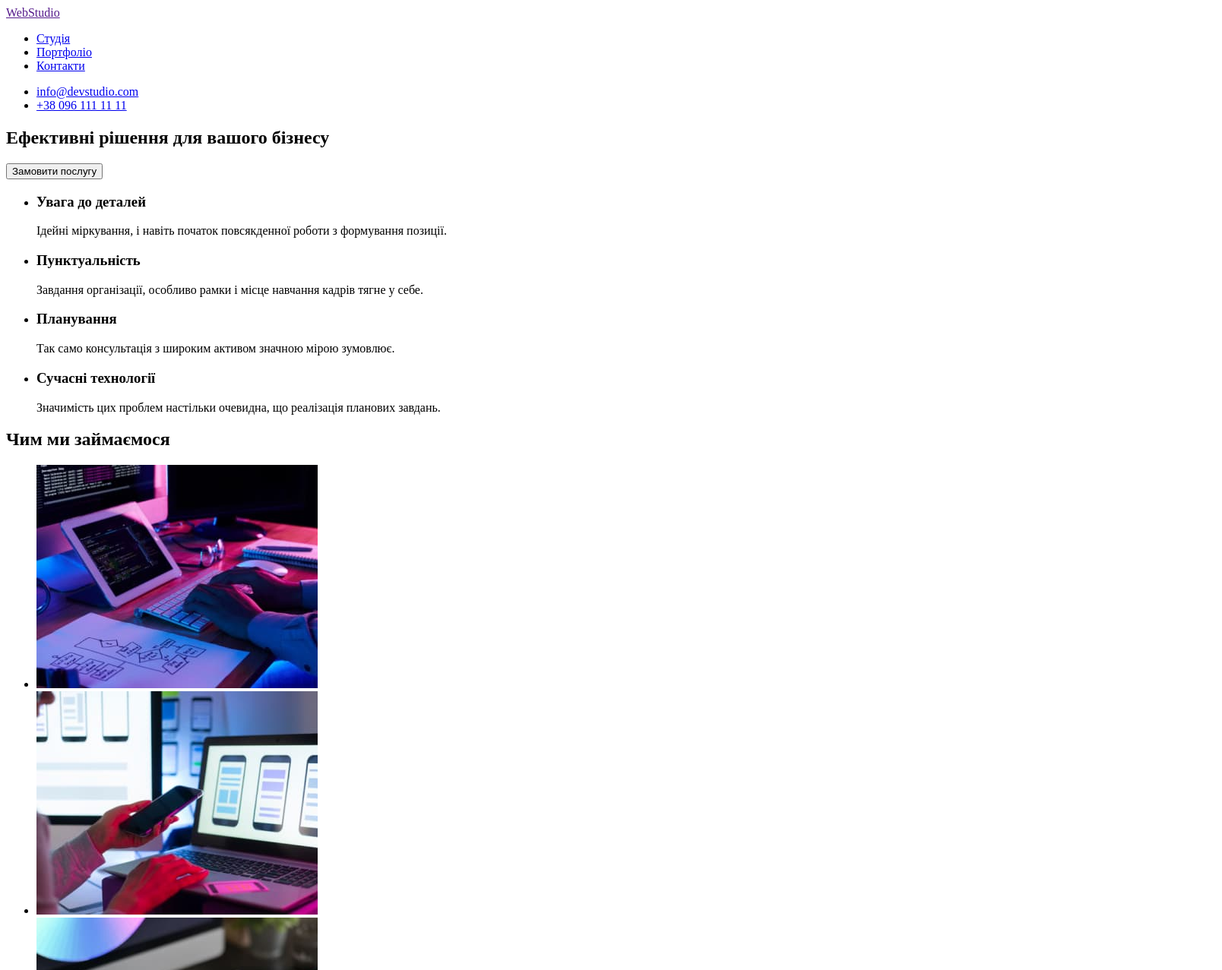
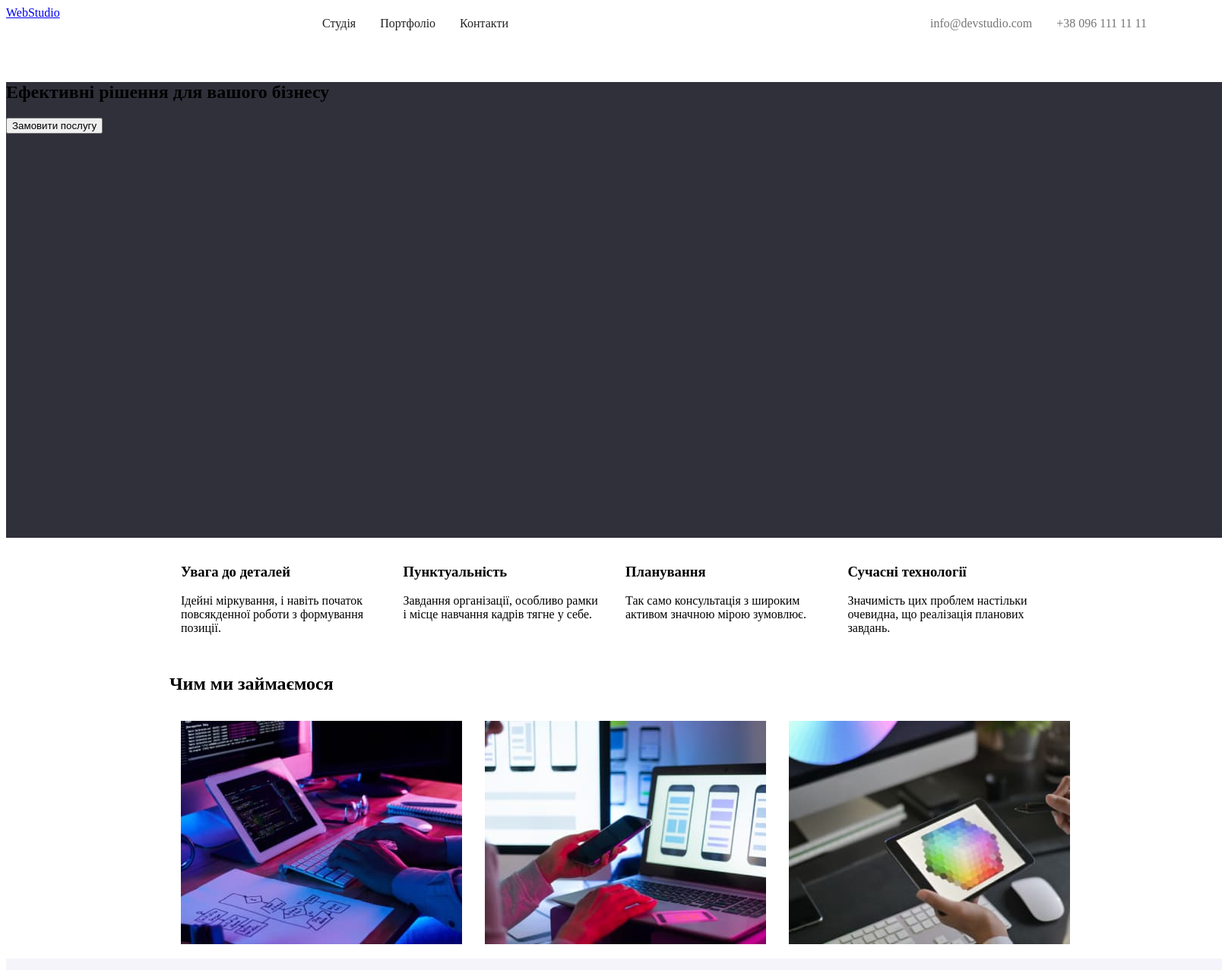
Before and after one commit to popelok2022/goit-markup-hw-02, a plain HTML site: page index.html in a window 1280 px wide. Shown: the top 1277 px of the page at 76% size, 1608 px wide, since content can reach past the window. Drawn offline with Linux system fonts and the light colour scheme.

Commit message:
доданя class до першої сторінки

```diff
--- a/index.html
+++ b/index.html
@@ -1,27 +1,29 @@
 <!DOCTYPE html>
 <html lang="uk">
   <head>
-    <meta charset="UTF-8">
-    <meta http-equiv="X-UA-Compatible" content="IE=edge">
-    <meta name="viewport" content="width=device-width, initial-scale=1.0">
+    <meta charset="UTF-8" />
+    <meta http-equiv="X-UA-Compatible" content="IE=edge" />
+    <meta name="viewport" content="width=device-width, initial-scale=1.0" />
     <title>WebStudio</title>
+    <link rel="stylesheet" href="./css/styles.css" />
   </head>
   <body>
-    <header>
-      <a href="">WebStudio</a>
-      <nav>
+    <header class="header">
+      <div class="logo"><a href="/">WebStudio</a></div>
+      <nav class="navigation">
         <ul>
           <li>
             <a href="./index.html">Студія</a>
           </li>
           <li>
-            <a href="#">Портфоліо</a>
+            <a href="./portfolio.html">Портфоліо</a>
           </li>
           <li>
             <a href="#">Контакти</a>
           </li>
         </ul>
       </nav>
+      <div class="contakts">
         <ul>
         <li>
           <a href="mailto:info@devstudio.com">info@devstudio.com</a>
@@ -29,128 +31,139 @@
         <li>
           <a href="tel:+380961111111">+38 096 111 11 11</a>
         </li>
-      </ul>
+      </ul></div>
+
     </header>
 
     <main>
-      <section>
+      <section class="section-service">
         <h1>Ефективні рішення для вашого бізнесу</h1>
         <button type="button">Замовити послугу</button>
       </section>
 
-      <section>
-        <ul>
-          <li>
+      <section class="section-detail">
+        <article>
+          <div class="flex-container">
+            <div class="flex-item">
               <h3>Увага до деталей</h3>
               <p>
                 Ідейні міркування, і навіть початок повсякденної роботи з
                 формування позиції.
               </p>
-          </li>
-
-          <li>
+            </div>
+            <div class="flex-item">
               <h3>Пунктуальність</h3>
               <p>
-              Завдання організації, особливо рамки і місце навчання кадрів тягне
-              у себе.
+                Завдання організації, особливо рамки і місце навчання кадрів
+                тягне у себе.
               </p>
-          </li>
-
-          <li>
+            </div>
+            <div class="flex-item">
               <h3>Планування</h3>
               <p>
                 Так само консультація з широким активом значною мірою зумовлює.
               </p>
-          </li>
-
-          <li>
+            </div>
+            <div class="flex-item">
               <h3>Сучасні технології</h3>
               <p>
-              Значимість цих проблем настільки очевидна, що реалізація планових
-              завдань.
+                Значимість цих проблем настільки очевидна, що реалізація
+                планових завдань.
               </p>
-          </li>
-        </ul>
-      </section>
+            </div>
+          </div>
+        </article>
+        <article>
+          <h2>Чим ми займаємося</h2>
 
-      <section>
-        <h2>Чим ми займаємося</h2>
-        <ul>
-          <li>
+          <div class="flex-container">
+            <div class="flex-item">
               <img
                 src="./images/1.jpg"
                 alt="робота на клавіатурі"
                 width="370"
                 height="294"
-            >
-          </li>
-          <li>
+              />
+            </div>
+            <div class="flex-item">
               <img
                 src="./images/2.jpg"
-              alt="в руці телеон"
+                alt="в руці телефон"
                 width="370"
                 height="294"
-            >
-          </li>
-          <li>
+              />
+            </div>
+            <div class="flex-item">
               <img
                 src="./images/3.jpg"
                 alt="кольоровий екран в планшета"
                 width="370"
                 height="294"
-            >
-          </li>
-        </ul>
+              />
+            </div>
+          </div>
+        </article>
       </section>
 
-      <section>
+      <section class="section-team">
         <h2>Наша команда</h2>
-        <ul>
-          <li>
+
+        <div class="flex-container">
+          <div class="flex-item">
+            <div class="person">
               <img
                 src="./images/igor.jpg"
                 alt="чоловік в окулярах посміхається"
                 width="270"
                 height="260"
-            >
+              />
               <h3>Ігор Дем'яненко</h3>
               <p>Product Designer</p>
-          </li>
-          <li>
+            </div>
+          </div>
+          <div class="flex-item">
+            <div class="person">
               <img
                 src="./images/olga.jpg"
                 alt="жінка в окулярах"
                 width="270"
                 height="260"
-            >
+              />
+
               <h3>Ольга Рєпіна</h3>
               <p>Frontend Developer</p>
-          </li>
-          <li>
+            </div>
+          </div>
+          <div class="flex-item">
+            <div class="person">
               <img
                 src="./images/mikola.jpg"
                 alt="чолоік посміхається"
                 width="270"
                 height="260"
-            >
+              />
+
               <h3>Микола Тарасов</h3>
               <p>Marketing</p>
-          </li>
-          <li>
+            </div>
+          </div>
+          <div class="flex-item">
+            <div class="person">
               <img
                 src="./images/misha.jpg"
                 alt="чоловік в окулярах не посміхається"
                 width="270"
                 height="260"
-            >
+              />
               <h3>Михайло Єрмаков</h3>
               <p>UI Designer</p>
-          </li>
-        </ul>
+            </div>
+          </div>
+        </div>
       </section>
     </main>
 
-    <footer>
+    <footer class="footer">
       <a href="/">WebStudio</a>
       <ul>
         <li>
```
Lines whose indentation alone changed are shown as unchanged.
